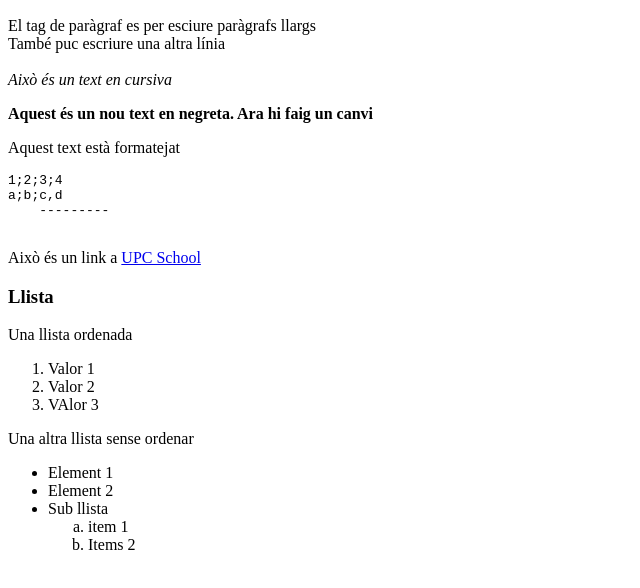
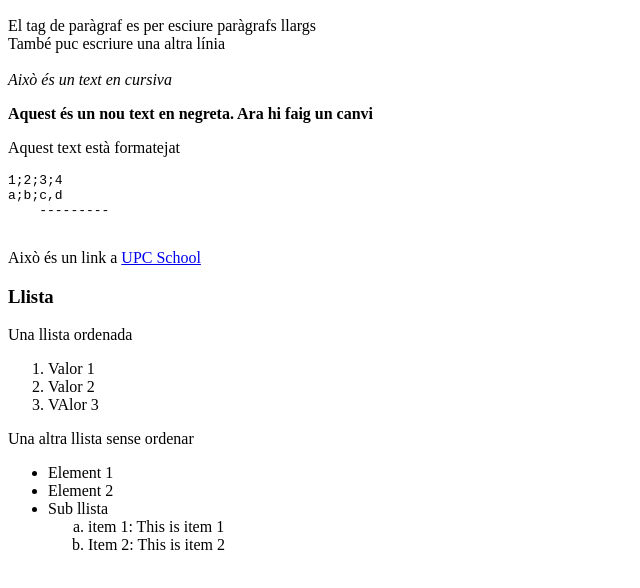
Before and after one commit to smiralda/HTML1, a plain HTML site: page index.html in a window 1280 px wide. Shown: the part 110-698 px from the top of the page, without its empty margins (0-640 px from the left). Drawn offline with Linux system fonts and the light colour scheme.

Commit message:
Item description:
Added item 1 & 2 description

```diff
--- a/index.html
+++ b/index.html
@@ -46,8 +46,8 @@ a;b;c,d
                     <li>Element 2</li>
                     <li>Sub llista
                         <ol type="a">
-                            <li>item 1</li>
-                            <li>Items 2</li>
+                            <li>item 1: This is item 1</li>
+                            <li>Item 2: This is item 2</li>
                         </ol>
                     </li>
                 </ul>
```
